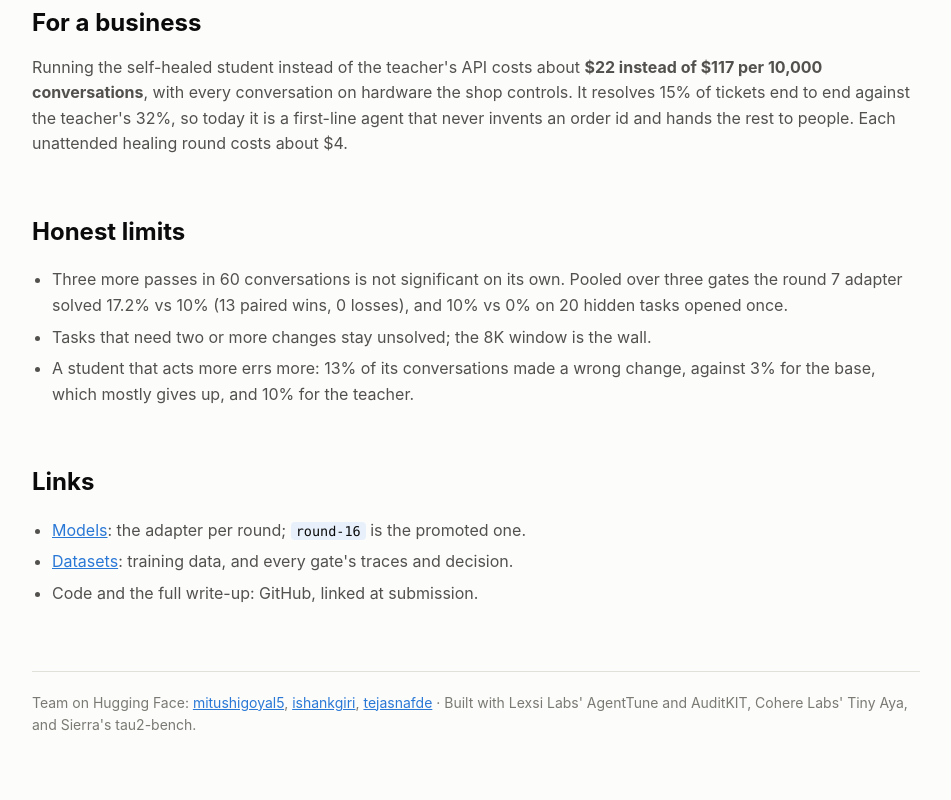
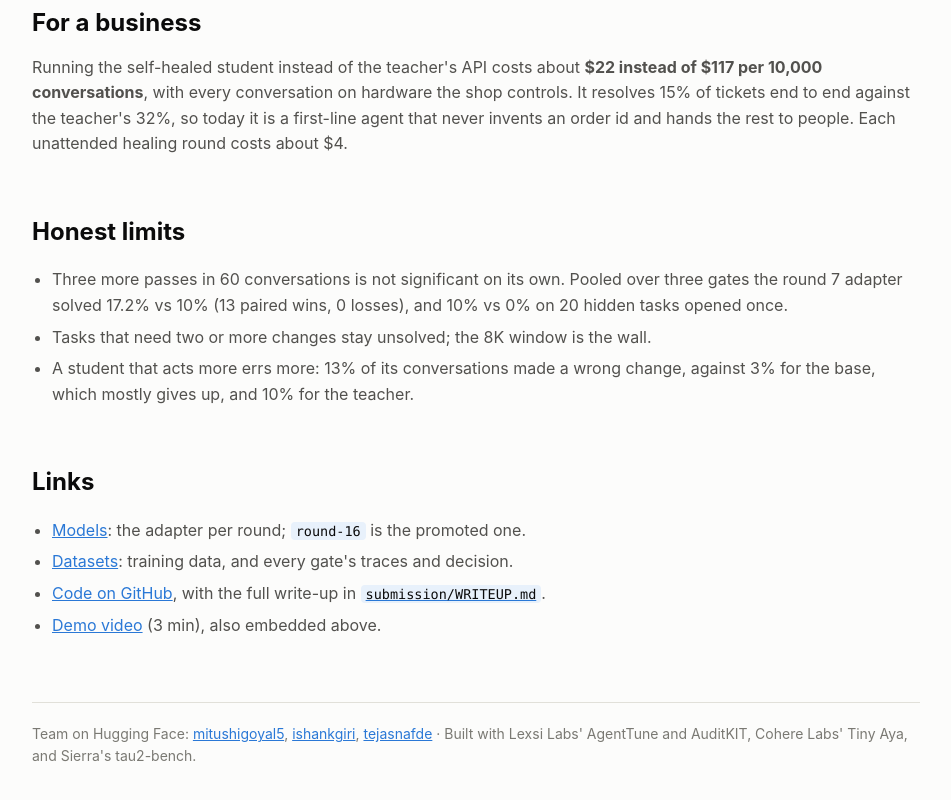
Before and after one commit to tejasnafde/Shipwright, a plain HTML site: page submission/space/index.html in a window 1280 px wide. Shown: the part 5770-6570 px from the top of the page, without its empty margins (164-1115 px from the left). Drawn offline with Linux system fonts and the light colour scheme.

Commit message:
GitHub and demo video linked in the write-up, blog and Space; abstract trimmed to 488 words

```diff
--- a/submission/space/index.html
+++ b/submission/space/index.html
@@ -181,7 +181,8 @@ footer { margin-top: 64px; padding-top: 20px; border-top: 1px solid var(--line);
   <ul>
     <li><a href="https://huggingface.co/collections/mitushigoyal5/shipwright-self-healing-tiny-aya-models-6af95bf1307f37a24ad807c6">Models</a>: the adapter per round; <code>round-16</code> is the promoted one.</li>
     <li><a href="https://huggingface.co/collections/mitushigoyal5/shipwright-self-healing-tiny-aya-datasets-6af95bf29994d1dfbba71cbb">Datasets</a>: training data, and every gate's traces and decision.</li>
-    <li>Code and the full write-up: GitHub, linked at submission.</li>
+    <li><a href="https://github.com/tejasnafde/Shipwright">Code on GitHub</a>, with the full write-up in <a href="https://github.com/tejasnafde/Shipwright/blob/main/submission/WRITEUP.md"><code>submission/WRITEUP.md</code></a>.</li>
+    <li><a href="https://huggingface.co/spaces/mitushigoyal5/shipwright/resolve/main/video/shipwright-demo.mp4">Demo video</a> (3 min), also embedded above.</li>
   </ul>
 
   <footer>Team on Hugging Face: <a href="https://huggingface.co/mitushigoyal5">mitushigoyal5</a>, <a href="https://huggingface.co/ishankgiri">ishankgiri</a>, <a href="https://huggingface.co/tejasnafde">tejasnafde</a> · Built with Lexsi Labs' AgentTune and AuditKIT, Cohere Labs' Tiny Aya, and Sierra's tau2-bench.</footer>
```
Also changed, not shown: 2 other files.
